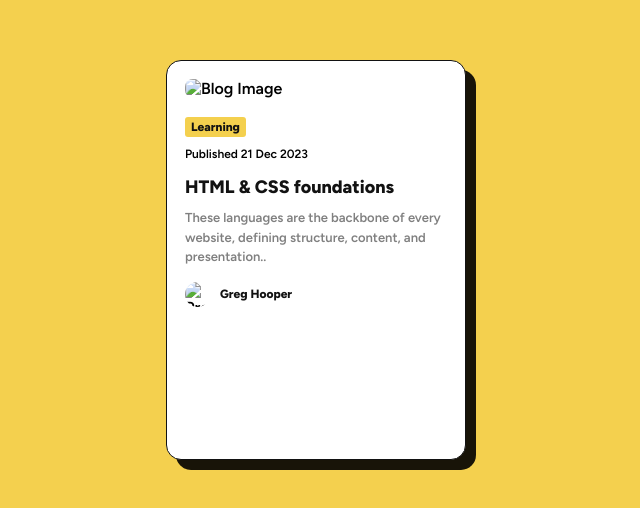
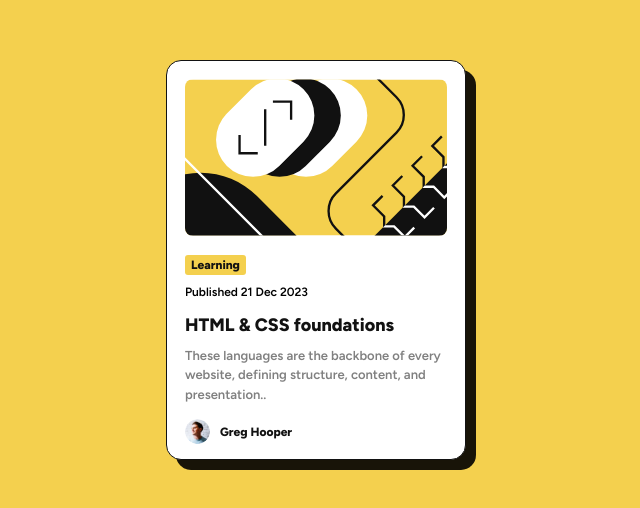
Before and after one commit to mousa-creations/blog-preview-card, a plain HTML site: page index.html in a window 1280 px wide. Shown: the part 140-648 px from the top of the page, without its empty margins (324-964 px from the left). Drawn offline with Linux system fonts and the light colour scheme.

Commit message:
Update index.html

```diff
--- a/index.html
+++ b/index.html
@@ -14,7 +14,7 @@
 
 <body>
   <div class="blog-card">
-    <img src="/assets/images/illustration-article.svg" alt="Blog Image" class="blog-image">
+    <img src="illustration-article.svg" alt="Blog Image" class="blog-image">
     <p class="tag-txt"><span class="highlight">Learning</span></p>
     <p class="date-txt"> Published 21 Dec 2023</p>
     <h2 class="blog-title">HTML & CSS foundations</h2>
@@ -22,7 +22,7 @@
       presentation..</p>
     <div class="profile-card">
       <div class="profile-image">
-        <img src="/assets/images/image-avatar.webp" alt="Profile Image">
+        <img src="image-avatar.webp" alt="Profile Image">
       </div>
       <div class="profile-name">Greg Hooper</div>
     </div>
```
